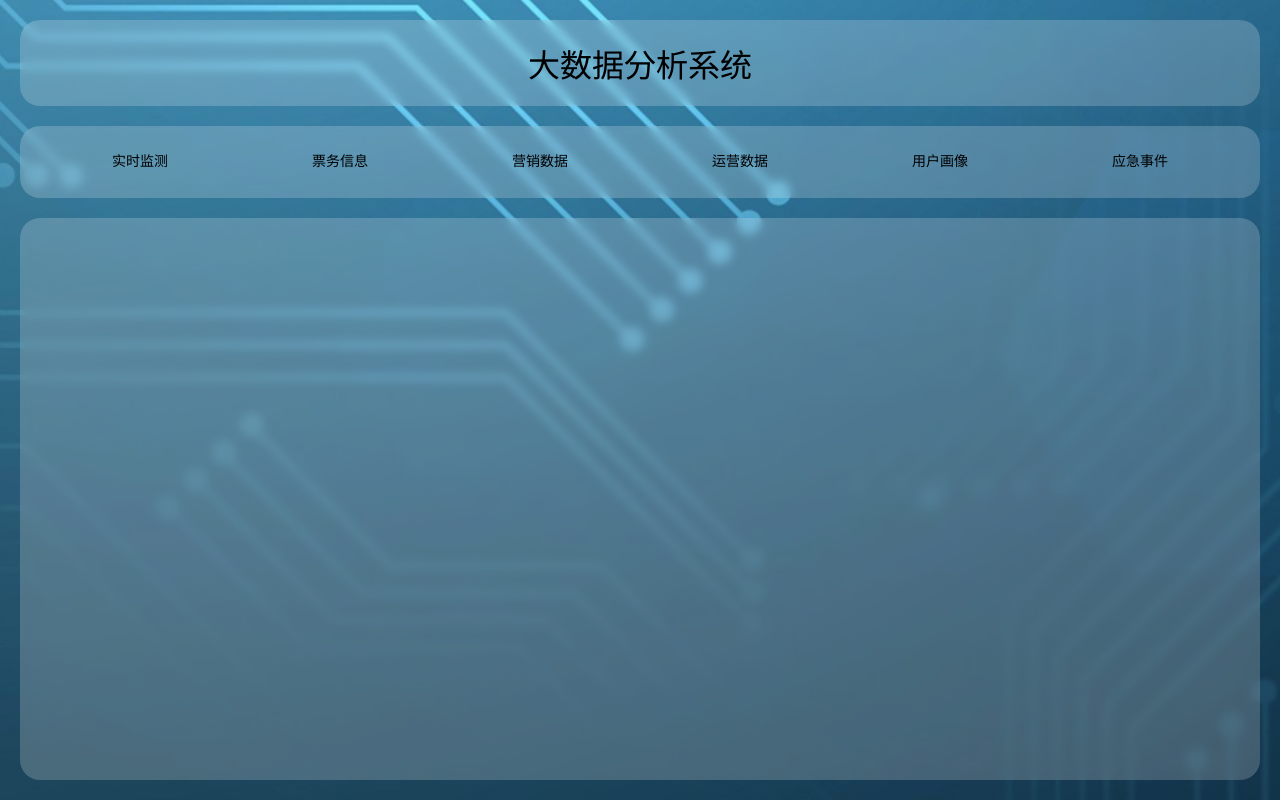
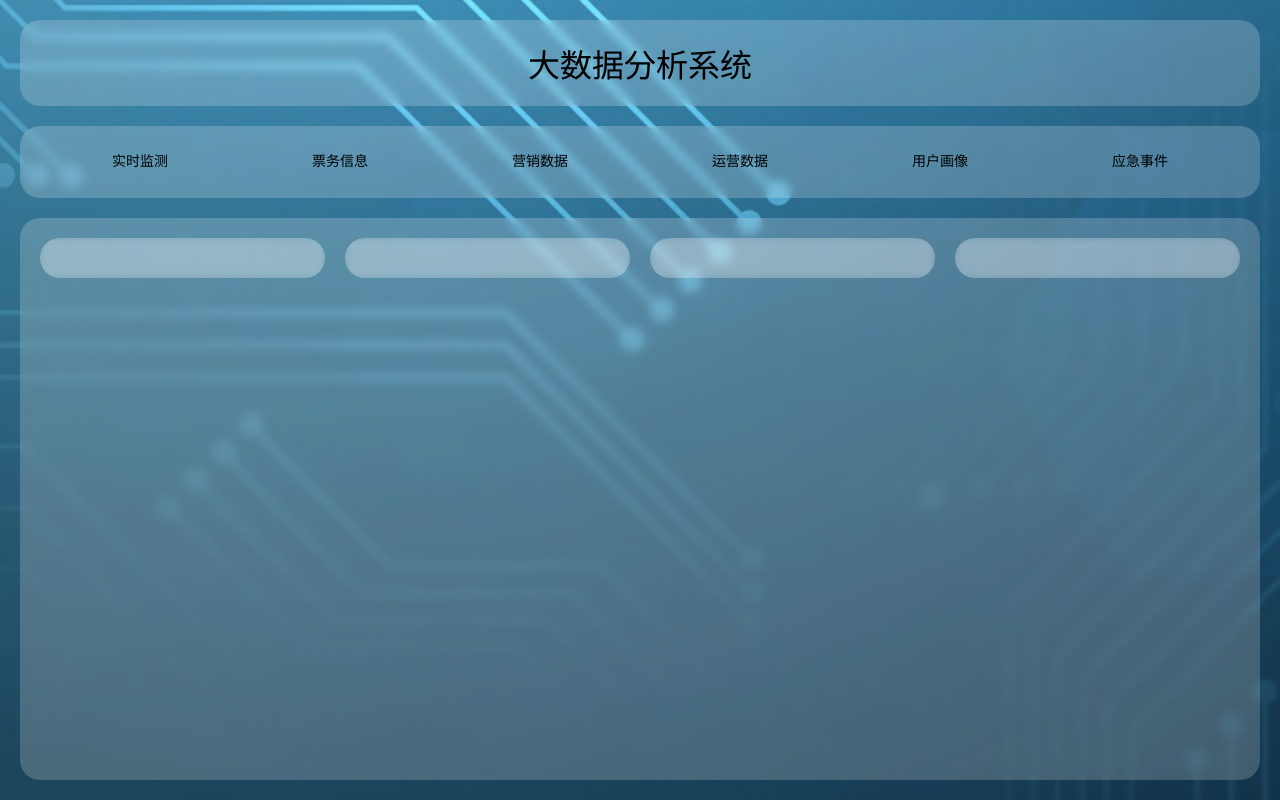
Before and after one commit to AnnabelleSun/big_data_page, a Vue app: page /live in a window 1280 px wide. Built offline with nearby package versions, Linux system fonts and the light colour scheme; what vue3-echarts would draw is missing.

Commit message:
fix: router;

```diff
--- a/src/App.vue
+++ b/src/App.vue
@@ -9,6 +9,7 @@
           </div>
         </el-col>
       </el-row>
+      <!-- <router-link to="/live">实时监测</router-link> -->
     </div>
     <div class="container main">
       <router-view />
--- a/src/router/index.js
+++ b/src/router/index.js
@@ -14,32 +14,32 @@ const routes = [
     component: Home
   },
   {
-    to: '/live',
+    path: '/live',
     name: '实时监测',
     component: Live
   },
   {
-    to: '/tickets',
+    path: '/tickets',
     name: '票务信息',
     component: Tickets
   },
   {
-    to: '/market',
+    path: '/market',
     name: '营销数据',
     component: Market
   },
   {
-    to: '/operate',
+    path: '/operate',
     name: '运营数据',
     component: Operate
   },
   {
-    to: '/tourist',
+    path: '/tourist',
     name: '用户画像',
     component: Tourist
   },
   {
-    to: '/emergency',
+    path: '/emergency',
     name: '应急事件',
     component: Emergency
   },
--- a/src/views/Live.vue
+++ b/src/views/Live.vue
@@ -1,5 +1,20 @@
 <template>
-  <div></div>
+  <div>
+    <el-row :gutter="20">
+  <el-col :span="6">
+    <div class="container"></div>
+  </el-col>
+  <el-col :span="6">
+    <div class="container"></div>
+  </el-col>
+  <el-col :span="6">
+    <div class="container"></div>
+  </el-col>
+  <el-col :span="6">
+    <div class="container"></div>
+  </el-col>
+</el-row>
+  </div>
 </template>
 
 <script>
```
